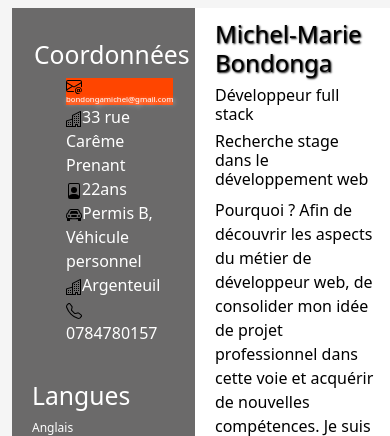
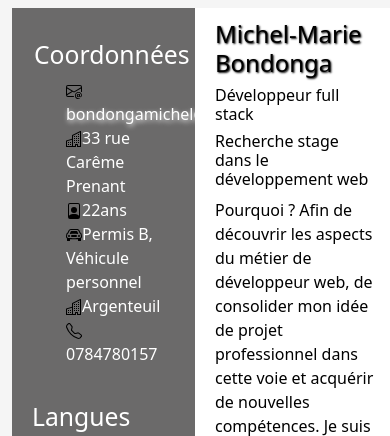
Before and after one commit to michelbdg/cv, a PHP site: page / in a window 390 px wide. Shown: the top 436 px of the page. Run offline with PHP 8.4, Linux system fonts and the light colour scheme.

Commit message:
modification

```diff
--- a/css/style.css
+++ b/css/style.css
@@ -145,8 +145,7 @@ footer p{
         font-size: 75%;
     }
     #mail{
-        background: orangered;
-        font-size: 2vw;
+        font-size: 100%;
     }
     .bloc-2{
         width: 55%;
```
Also changed, not shown: index.html (renamed from index.php).
